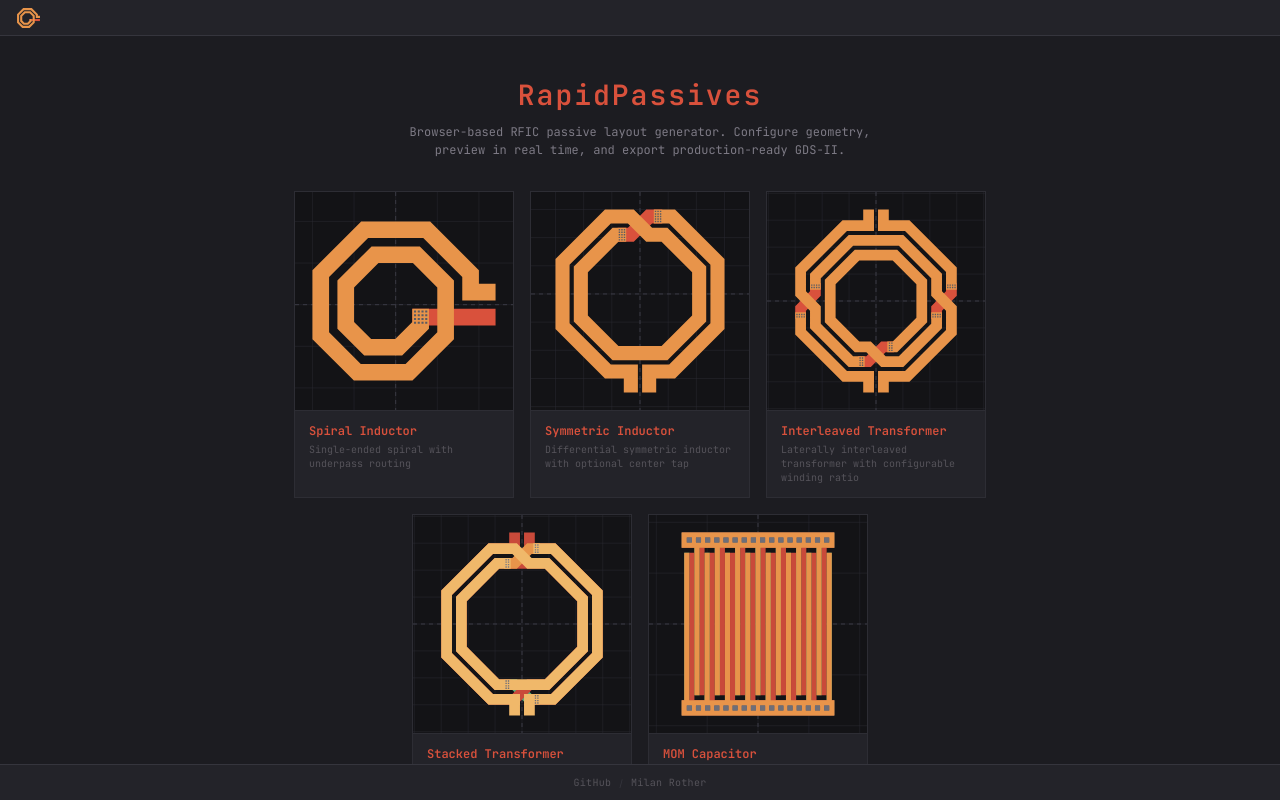
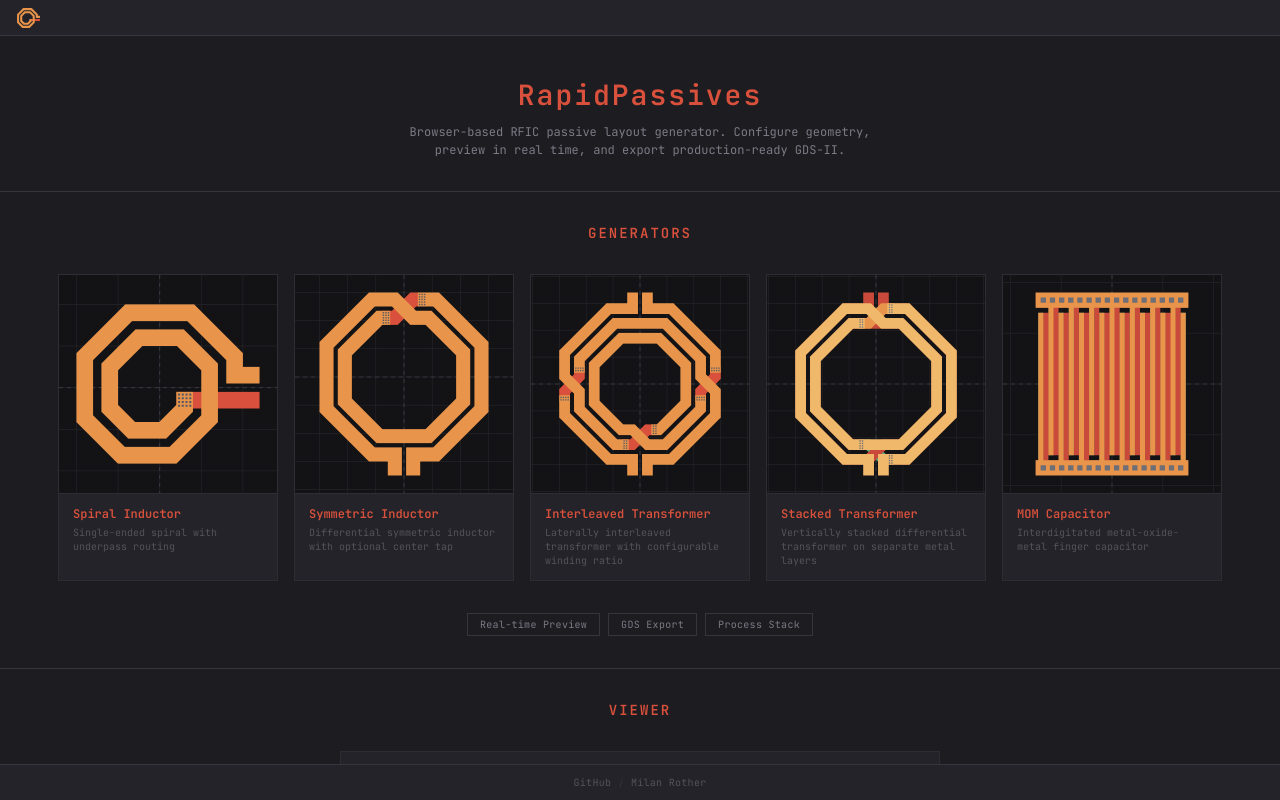
Before and after one commit to milanofthe/rapidpassives, a SvelteKit app in the folder web/: page / in a window 1280 px wide. Built offline with nearby package versions, Linux system fonts and the light colour scheme.

Commit message:
Move generators to /generator/* routes, redesign navbar with separated sections

```diff
--- a/web/src/routes/+layout.svelte
+++ b/web/src/routes/+layout.svelte
@@ -4,15 +4,17 @@
 
 	let { children } = $props();
 
-	const tabs = [
-		{ href: '/spiral', label: 'Spiral Inductor' },
-		{ href: '/symmetric-inductor', label: 'Symmetric Inductor' },
-		{ href: '/symmetric-transformer', label: 'Interleaved Transformer' },
-		{ href: '/stacked-transformer', label: 'Stacked Transformer' },
-		{ href: '/mom-capacitor', label: 'MOM Capacitor' },
+	const generators = [
+		{ href: '/generator/spiral', label: 'Spiral' },
+		{ href: '/generator/symmetric-inductor', label: 'Symmetric' },
+		{ href: '/generator/symmetric-transformer', label: 'Interleaved' },
+		{ href: '/generator/stacked-transformer', label: 'Stacked' },
+		{ href: '/generator/mom-capacitor', label: 'MOM Cap' },
 	];
 
-	const isEditor = $derived(tabs.some(t => page.url.pathname === t.href));
+	const isGenerator = $derived(generators.some(t => page.url.pathname === t.href));
+	const isViewer = $derived(page.url.pathname === '/viewer');
+	const isEditor = $derived(isGenerator || isViewer);
 </script>
 
 <div class="app">
@@ -21,15 +23,14 @@
 			<img src="/favicon.svg" alt="RapidPassives" class="logo" />
 		</a>
 		{#if isEditor}
+			<span class="nav-sep"></span>
 			<nav class="tabs">
-				{#each tabs as tab}
-					<a
-						href={tab.href}
-						class="tab"
-						class:active={page.url.pathname === tab.href}
-					>{tab.label}</a>
+				{#each generators as tab}
+					<a href={tab.href} class="tab" class:active={page.url.pathname === tab.href}>{tab.label}</a>
 				{/each}
 			</nav>
+			<span class="nav-sep"></span>
+			<a href="/viewer" class="tab" class:active={isViewer}>Viewer</a>
 		{/if}
 	</header>
 	<main>
@@ -84,6 +85,12 @@
 	.tab.active {
 		color: var(--accent);
 	}
+	.nav-sep {
+		width: 1px;
+		height: 100%;
+		background: var(--border);
+		flex-shrink: 0;
+	}
 	main {
 		flex: 1;
 		overflow: hidden;
--- a/web/src/routes/+page.svelte
+++ b/web/src/routes/+page.svelte
@@ -11,31 +11,31 @@
 	const cards = [
 		{
 			title: 'Spiral Inductor',
-			href: '/spiral',
+			href: '/generator/spiral',
 			desc: 'Single-ended spiral with underpass routing',
 			layers: buildSpiralInductor({ Dout: 80, N: 2, sides: 8, width: 8, spacing: 4, via_spacing: 0.8, via_width: 1, via_in_metal: 0.45 }).layers,
 		},
 		{
 			title: 'Symmetric Inductor',
-			href: '/symmetric-inductor',
+			href: '/generator/symmetric-inductor',
 			desc: 'Differential symmetric inductor with optional center tap',
 			layers: buildSymmetricInductor({ Dout: 120, N: 2, sides: 8, width: 10, spacing: 3, center_tap: false, via_extent: 6, via_spacing: 0.8, via_width: 1, via_in_metal: 0.45 }).layers,
 		},
 		{
 			title: 'Interleaved Transformer',
-			href: '/symmetric-transformer',
+			href: '/generator/symmetric-transformer',
 			desc: 'Laterally interleaved transformer with configurable winding ratio',
 			layers: buildSymmetricTransformer({ Dout: 120, N1: 1, N2: 2, sides: 8, width: 8, spacing: 3, center_tap_primary: false, center_tap_secondary: false, via_extent: 5, via_spacing: 0.8, via_width: 1, via_in_metal: 0.45 }).layers,
 		},
 		{
 			title: 'Stacked Transformer',
-			href: '/stacked-transformer',
+			href: '/generator/stacked-transformer',
 			desc: 'Vertically stacked differential transformer on separate metal layers',
 			layers: buildStackedTransformer({ Dout: 120, N1: 2, N2: 2, sides: 8, width: 8, spacing: 3, center_tap_primary: false, center_tap_secondary: false, via_extent: 5, via_spacing: 0.8, via_width: 1, via_in_metal: 0.45 }).layers,
 		},
 		{
 			title: 'MOM Capacitor',
-			href: '/mom-capacitor',
+			href: '/generator/mom-capacitor',
 			desc: 'Interdigitated metal-oxide-metal finger capacitor',
 			layers: buildMomCapacitor({ nFingers: 15, fingerLength: 30, fingerWidth: 1, fingerSpacing: 1, busWidth: 3, nLayers: 3, via_spacing: 0.8, via_width: 1, via_in_metal: 0.45 }).layers,
 		},
@@ -48,13 +48,13 @@
 		const rect = canvas.parentElement!.getBoundingClientRect();
 		const size = Math.round(Math.min(rect.width, rect.height));
 		if (size <= 0) return;
-		const dpr = window.devicePixelRatio || 1;
-		canvas.width = Math.round(size * dpr);
-		canvas.height = Math.round(size * dpr);
+		const scale = (window.devicePixelRatio || 1) * 2;
+		canvas.width = Math.round(size * scale);
+		canvas.height = Math.round(size * scale);
 		canvas.style.width = size + 'px';
 		canvas.style.height = size + 'px';
 		const ctx = canvas.getContext('2d')!;
-		ctx.scale(dpr, dpr);
+		ctx.scale(scale, scale);
 		const view = fitToView(size, size, layers);
 		renderLayers(ctx, layers, view, null, undefined, size, size);
 	}
@@ -72,6 +72,8 @@
 			<h1>RapidPassives</h1>
 			<p>Browser-based RFIC passive layout generator. Configure geometry, preview in real time, and export production-ready GDS-II.</p>
 		</div>
+		<hr class="divider" />
+		<h2 class="section-heading">Generators</h2>
 		<div class="cards">
 			{#each cards as card, i}
 				<a class="card" href={card.href}>
@@ -89,6 +91,25 @@
 			<span class="pill">Real-time Preview</span>
 			<span class="pill">GDS Export</span>
 			<span class="pill">Process Stack</span>
+		</div>
+		<hr class="divider" />
+		<h2 class="section-heading">Viewer</h2>
+		<a
+			class="dropcard"
+			href="/viewer"
+		>
+			<svg width="32" height="32" viewBox="0 0 48 48" fill="none" stroke="currentColor" stroke-width="1.5">
+				<rect x="8" y="6" width="32" height="36" rx="2" />
+				<path d="M18 24L24 30L30 24" />
+				<path d="M24 16V30" />
+			</svg>
+			<div class="dropcard-text">
+				<p>Import and visualize GDS-II files in 2D and 3D</p>
+			</div>
+		</a>
+		<div class="features">
+			<span class="pill">GDS Import</span>
+			<span class="pill">2D / 3D</span>
 			<span class="pill">No Install</span>
 		</div>
 	</div>
@@ -132,12 +153,26 @@
 		font-family: var(--font-mono);
 		line-height: 1.5;
 	}
+	.section-heading {
+		font-size: var(--fs-md);
+		font-family: var(--font-mono);
+		font-weight: 700;
+		letter-spacing: 2px;
+		text-transform: uppercase;
+		color: var(--accent);
+		text-align: center;
+	}
+	.divider {
+		width: calc(100% + 80px);
+		margin: 0 -40px;
+		border: none;
+		border-top: 1px solid var(--border);
+	}
 	.cards {
 		display: flex;
 		gap: 16px;
 		flex-wrap: wrap;
 		justify-content: center;
-		max-width: calc(3 * 220px + 2 * 16px);
 	}
 	.card {
 		width: 220px;
@@ -182,6 +217,30 @@
 		color: var(--text-dim);
 		line-height: 1.4;
 		font-family: var(--font-mono);
+	}
+	.dropcard {
+		width: 100%;
+		max-width: 600px;
+		display: flex;
+		align-items: center;
+		gap: 16px;
+		padding: 20px 24px;
+		border: 1px solid var(--border-subtle);
+		background: var(--bg-surface);
+		text-decoration: none;
+		transition: border-color 0.15s, transform 0.15s;
+		color: var(--text-dim);
+	}
+	.dropcard:hover {
+		border-color: var(--accent);
+		transform: translateY(-2px);
+		color: var(--accent);
+	}
+	.dropcard-text p {
+		font-size: var(--fs-xs);
+		color: var(--text-dim);
+		font-family: var(--font-mono);
+		line-height: 1.4;
 	}
 	.features {
 		display: flex;
```
Also changed, not shown: web/src/routes/generator/mom-capacitor/+page.svelte (renamed from web/src/routes/mom-capacitor/+page.svelte), web/src/routes/generator/spiral/+page.svelte (renamed from web/src/routes/spiral/+page.svelte), web/src/routes/generator/stacked-transformer/+page.svelte (renamed from web/src/routes/stacked-transformer/+page.svelte), web/src/routes/generator/symmetric-inductor/+page.svelte (renamed from web/src/routes/symmetric-inductor/+page.svelte), web/src/routes/generator/symmetric-transformer/+page.svelte (renamed from web/src/routes/symmetric-transformer/+page.svelte).
